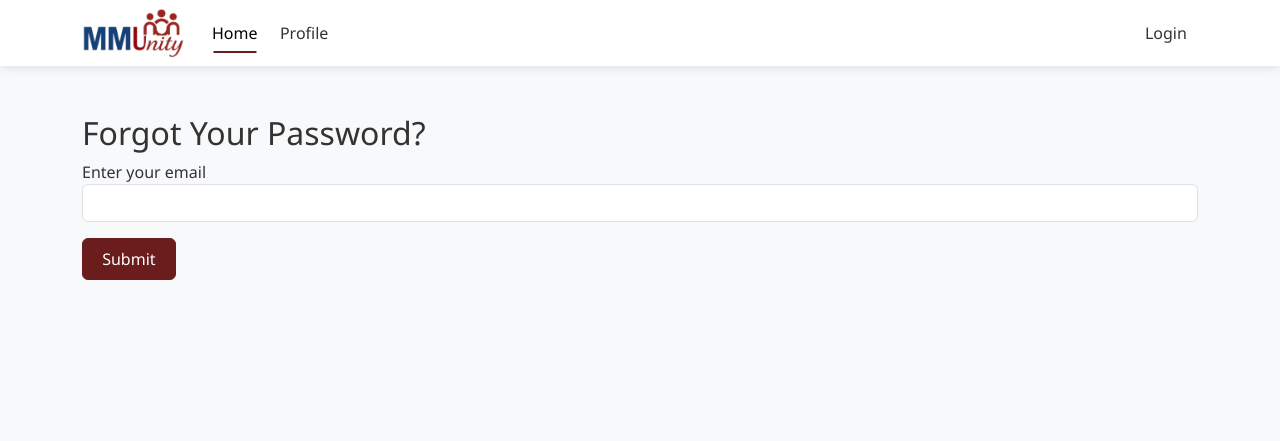
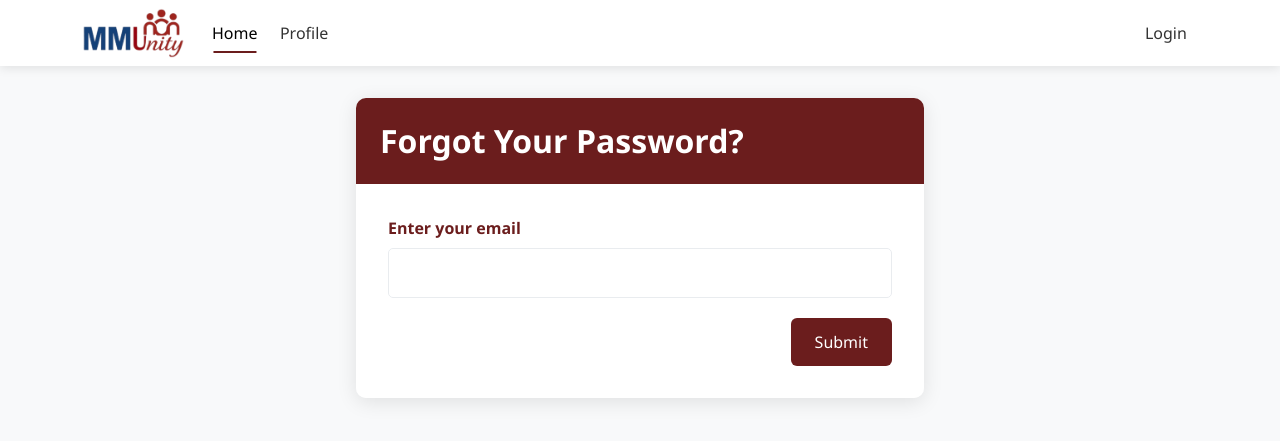
Before and after one commit to ayra25/GitExercise-GroupName, a Flask app: page /forgot-password in a window 1280 px wide. Shown: the top 441 px of the page. Run offline with Flask 3, Linux system fonts and the light colour scheme.

Commit message:
changed design

```diff
--- a/templates/forgot_password.html
+++ b/templates/forgot_password.html
@@ -1,16 +1,132 @@
-{% extends "base.html" %}
-
-{% block title %}Forgot Password{% endblock %}
+{% extends 'base.html' %}
 
 {% block content %}
-<div class="container mt-5">
-    <h2>Forgot Your Password?</h2>
-    <form method="POST">
-        <div class="mb-3">
-            <label for="email">Enter your email</label>
-            <input type="email" name="email" class="form-control" required>
+<style>
+    :root {
+        --primary-color: #6b1d1d; /* Primary color (maroon) */
+        --primary-light: #8a2a2a; /* Lighter shade of primary color */
+        --light-gray: #f8f9fa;
+        --medium-gray: #e9ecef;
+        --dark-gray: #495057;
+    }
+
+    .forgot-password-container {
+        max-width: 600px;
+        margin: 2rem auto;
+        padding: 0 1rem;
+    }
+
+    .forgot-password-card {
+        border: none;
+        border-radius: 10px;
+        box-shadow: 0 4px 20px rgba(0, 0, 0, 0.1);
+        overflow: hidden;
+    }
+
+    .forgot-password-header {
+        background-color: var(--primary-color);
+        color: white;
+        padding: 1.5rem;
+    }
+
+    .forgot-password-header h2 {
+        font-weight: 800;
+    }
+
+    .forgot-password-body {
+        padding: 2rem;
+        background-color: white;
+    }
+
+    .form-label {
+        font-weight: 600;
+        color: var(--primary-color);
+        margin-bottom: 0.5rem;
+    }
+
+    .form-control {
+        border: 1px solid var(--medium-gray);
+        border-radius: 5px;
+        padding: 0.75rem;
+        margin-bottom: 1.25rem;
+    }
+
+    .form-control:focus {
+        border-color: var(--primary-color);
+        box-shadow: 0 0 0 0.25rem rgba(107, 29, 29, 0.25);
+    }
+
+    textarea.form-control {
+        min-height: 100px;
+        resize: vertical;
+    }
+
+    .btn-primary {
+        background-color: var(--primary-color);
+        color: white;
+        border: none;
+        padding: 0.75rem 1.5rem;
+        font-weight: 500;
+        transition: all 0.2s;
+    }
+
+    .btn-primary:hover {
+        background-color: var(--primary-light);
+        color: white;
+    }
+
+    .error-message {
+        color: #dc3545; /* Retain danger color for errors */
+        font-size: 0.875em;
+        margin-top: 0.25rem;
+    }
+
+    .is-invalid {
+        border-color: #dc3545; /* Retain danger color for invalid inputs */
+    }
+</style>
+
+<div class="forgot-password-container">
+
+    <div class="forgot-password-card">
+        <div class="forgot-password-header">
+            <h2 class="mb-0">Forgot Your Password?</h2>
         </div>
-        <button type="submit" class="btn btn-primary">Submit</button>
-    </form>
+
+        <div class="forgot-password-body">
+            <form method="POST">
+                <div class="mb-3">
+
+                    <label for="email" class="form-label">Enter your email</label>
+                    <input type="email"
+                           class="form-control {% if email_error %}is-invalid{% endif %}"
+                           id="email"
+                           name="email"
+                           required>
+                    {% if email_error %}
+                    <div class="error-message">
+                        {{ email_error }}
+                    </div>
+                    {% endif %}
+                </div>
+
+                {% with messages = get_flashed_messages(with_categories=true) %}
+                        {% if messages %}
+                            {% for category, message in messages %}
+                                <div class="flash-message {{ category }}">{{ message }}</div>
+                            {% endfor %}
+                        {% endif %}
+                    {% endwith %}
+
+
+                <!-- Align the submit button to the right -->
+                <div class="d-flex justify-content-end">
+                    <button type="submit" class="btn btn-primary">
+                        Submit
+                    </button>
+                </div>
+            </form>
+        </div>
+    </div>
 </div>
 {% endblock %}
--- a/templates/landing.html
+++ b/templates/landing.html
@@ -3,7 +3,7 @@
 <head>
     <meta charset="UTF-8">
     <meta name="viewport" content="width=device-width, initial-scale=1.0">
-    <title>MMUnity - Management System</title>
+    <title>MMUnity</title>
     <style>
         :root {
             --primary-color: #6b1d1d;
@@ -314,7 +314,7 @@
 <body>
     <section class="hero">
         <div class="hero-content">
-            <div class="logo">MMUnity</div>
+            <div class="logo" style="font-weight: 800;">MMUnity</div>
             <h1>Elevate Your Club Management</h1>
             <p class="subtitle">
                 The comprehensive platform designed to streamline member management, event planning,
```
Also changed, not shown: templates/event.html (+6 -2 lines), templates/reset_password.html (+9 -0 lines).
